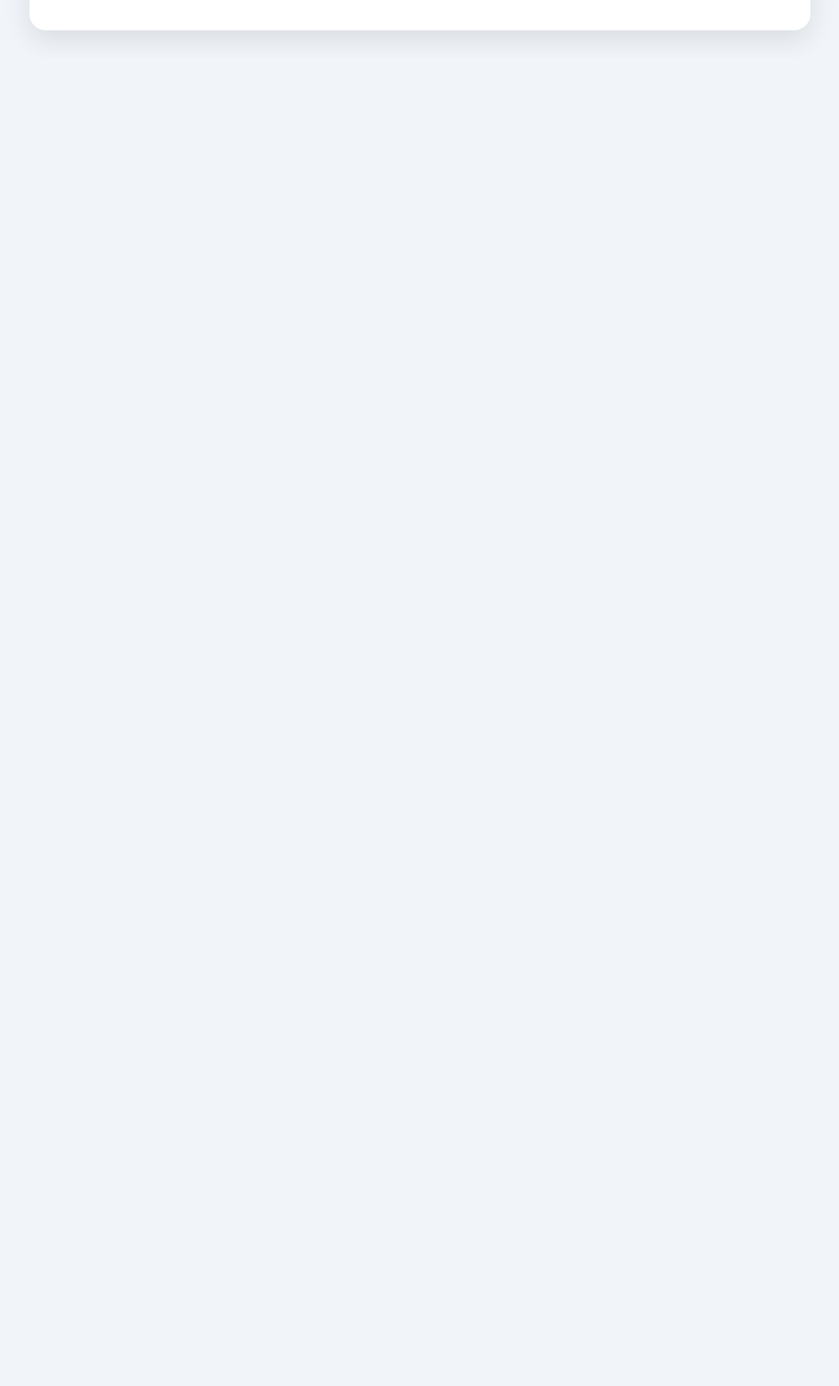
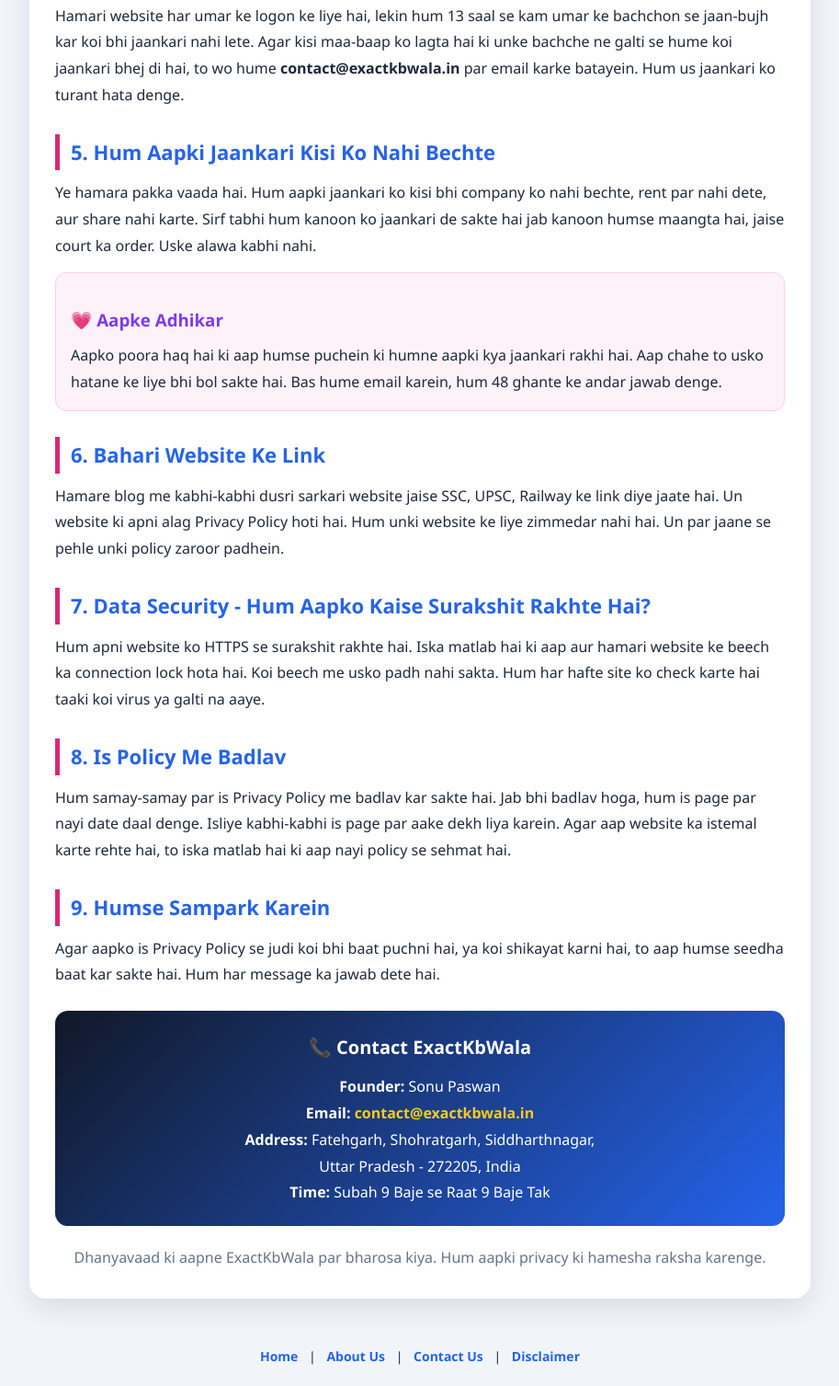
Before and after one commit to feelingrelaxedmusic-a11y/Exactkbwala.in, a plain HTML site: page privacy-policy.html in a window 1280 px wide. Shown: the part 1818-3325 px from the top of the page at 92% size, without its empty margins (183-1096 px from the left). Before the commit the page ends 1881 px from the top, so only its background shows below. Drawn offline with Linux system fonts and the light colour scheme.

Commit message:
Update privacy-policy.html

```diff
--- a/privacy-policy.html
+++ b/privacy-policy.html
@@ -67,4 +67,45 @@ li{margin-bottom:6px}
 <h2>3. Google AdSense Aur Ads</h2>
 <p>Hamari website par Google AdSense ke ads dikhte hai. Google aapko sahi ad dikhane ke liye cookies ka use kar sakta hai, jaise DoubleClick Cookie. Google ko aapki photo ya personal document kabhi nahi milta. Google sirf ye dekhta hai ki aapko kis cheez me interest hai, taaki aapko bekar ke ads na dikhein. Agar aap Google ke personalized ads ko band karna chahte hai, to aap Google ke Ads Settings me jaake usko band kar sakte hai. Hum ads se jo thoda bahut paisa kamate hai, usi se ye website free chalti hai aur naye free tool bante hai.</p>
 
-<h2>4.
+<h2>4. Bachchon Ki Privacy</h2>
+<p>Hamari website har umar ke logon ke liye hai, lekin hum 13 saal se kam umar ke bachchon se jaan-bujh kar koi bhi jaankari nahi lete. Agar kisi maa-baap ko lagta hai ki unke bachche ne galti se hume koi jaankari bhej di hai, to wo hume <b>contact@exactkbwala.in</b> par email karke batayein. Hum us jaankari ko turant hata denge.</p>
+
+<h2>5. Hum Aapki Jaankari Kisi Ko Nahi Bechte</h2>
+<p>Ye hamara pakka vaada hai. Hum aapki jaankari ko kisi bhi company ko nahi bechte, rent par nahi dete, aur share nahi karte. Sirf tabhi hum kanoon ko jaankari de sakte hai jab kanoon humse maangta hai, jaise court ka order. Uske alawa kabhi nahi.</p>
+
+<div class="box-pink">
+<h3>💗 Aapke Adhikar</h3>
+<p>Aapko poora haq hai ki aap humse puchein ki humne aapki kya jaankari rakhi hai. Aap chahe to usko hatane ke liye bhi bol sakte hai. Bas hume email karein, hum 48 ghante ke andar jawab denge.</p>
+</div>
+
+<h2>6. Bahari Website Ke Link</h2>
+<p>Hamare blog me kabhi-kabhi dusri sarkari website jaise SSC, UPSC, Railway ke link diye jaate hai. Un website ki apni alag Privacy Policy hoti hai. Hum unki website ke liye zimmedar nahi hai. Un par jaane se pehle unki policy zaroor padhein.</p>
+
+<h2>7. Data Security - Hum Aapko Kaise Surakshit Rakhte Hai?</h2>
+<p>Hum apni website ko HTTPS se surakshit rakhte hai. Iska matlab hai ki aap aur hamari website ke beech ka connection lock hota hai. Koi beech me usko padh nahi sakta. Hum har hafte site ko check karte hai taaki koi virus ya galti na aaye.</p>
+
+<h2>8. Is Policy Me Badlav</h2>
+<p>Hum samay-samay par is Privacy Policy me badlav kar sakte hai. Jab bhi badlav hoga, hum is page par nayi date daal denge. Isliye kabhi-kabhi is page par aake dekh liya karein. Agar aap website ka istemal karte rehte hai, to iska matlab hai ki aap nayi policy se sehmat hai.</p>
+
+<h2>9. Humse Sampark Karein</h2>
+<p>Agar aapko is Privacy Policy se judi koi bhi baat puchni hai, ya koi shikayat karni hai, to aap humse seedha baat kar sakte hai. Hum har message ka jawab dete hai.</p>
+
+<div class="contact-box">
+<p style="font-size:20px; font-weight:700;">📞 Contact ExactKbWala</p>
+<p style="margin-top:10px;"><b>Founder:</b> Sonu Paswan</p>
+<p><b>Email:</b> <a href="mailto:contact@exactkbwala.in">contact@exactkbwala.in</a></p>
+<p><b>Address:</b> Fatehgarh, Shohratgarh, Siddharthnagar,<br>Uttar Pradesh - 272205, India</p>
+<p><b>Time:</b> Subah 9 Baje se Raat 9 Baje Tak</p>
+</div>
+
+<p style="margin-top:20px; text-align:center; color:#64748b;">Dhanyavaad ki aapne ExactKbWala par bharosa kiya. Hum aapki privacy ki hamesha raksha karenge.</p>
+
+</div>
+</div>
+
+<div class="footer">
+<a href="index.html">Home</a> | <a href="about.html">About Us</a> | <a href="contact.html">Contact Us</a> | <a href="disclaimer.html">Disclaimer</a>
+</div>
+
+</body>
+  </html>
```
